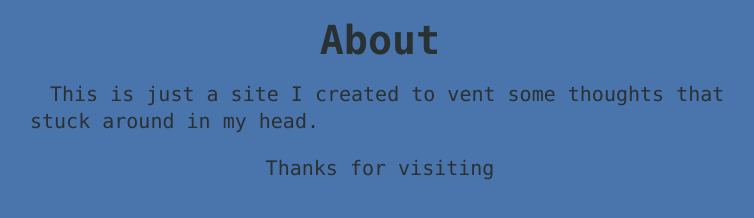
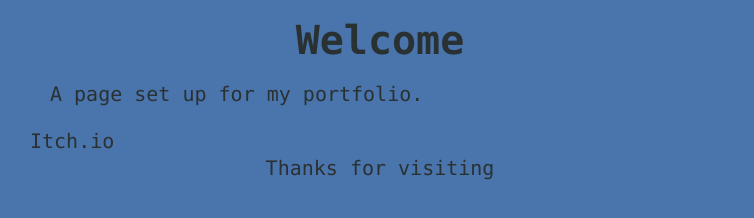
Before and after one commit to hsgold20/hsgold20.github.io, a plain HTML site: page index.html in a window 1280 px wide. Shown: the whole page, without its empty margins (260-1014 px from the left). Drawn offline with Linux system fonts and the light colour scheme.

Commit message:
Update About page content and heading

```diff
--- a/index.html
+++ b/index.html
@@ -7,9 +7,10 @@
 	  <link href="/style.css" rel="stylesheet" type="text/css" media="all">
   </head>
   <body style="background: #4a74ac;">
-    <h1>About</h1>
+    <h1>Welcome</h1>
   <article>
-	  <p>This is just a site I created to vent some thoughts that stuck around in my head.</p>
+	  <p>A page set up for my portfolio.</p>
+	<dt><a href="https://verygreen.itch.io/">Itch.io</a></dt>
   </article>
   <footer>Thanks for visiting</footer>
   </body>
```
